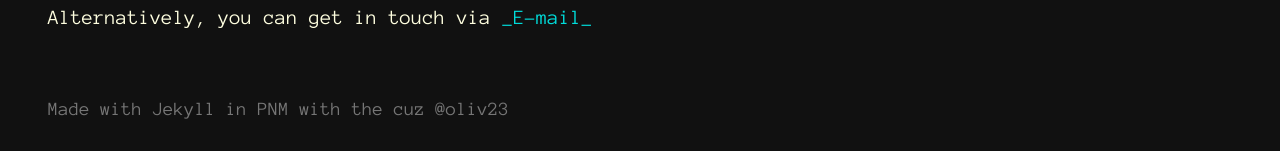
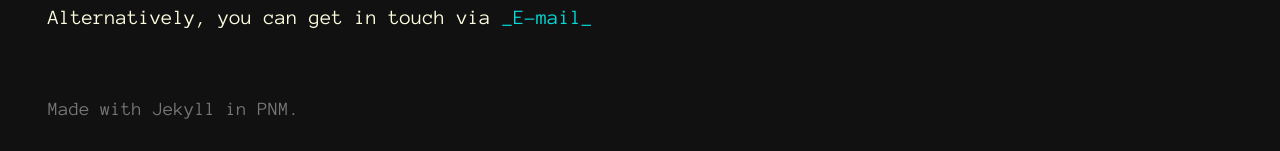
Before and after one commit to Zabanaa/zabanaa.github.io, a Jekyll site: the page built from index.html, in a window 1280 px wide. Shown: the part 1953-2104 px from the top of the page. Built offline with Jekyll 4.4.1, drawn with Linux system fonts in a browser that asks for light colours.

Commit message:
cut footer copy

```diff
--- a/_data/jobs.json
+++ b/_data/jobs.json
@@ -22,7 +22,7 @@
             "year": "2015",
             "title": "Front End Developer",
             "company": "Neptik",
-            "url": "https://neptik.com",
+            "url": "http://neptik.com",
             "location": "Brighton, UK"
         }
     ]
--- a/_dev/pug/footer.pug
+++ b/_dev/pug/footer.pug
@@ -1,2 +1,2 @@
 footer
-    p Made with Jekyll in PNM with the cuz @oliv23
+    p Made with Jekyll in PNM.
--- a/_includes/footer.html
+++ b/_includes/footer.html
@@ -1 +1 @@
-<footer><p>Made with Jekyll in PNM with the cuz @oliv23</p></footer>
+<footer><p>Made with Jekyll in PNM.</p></footer>
```
